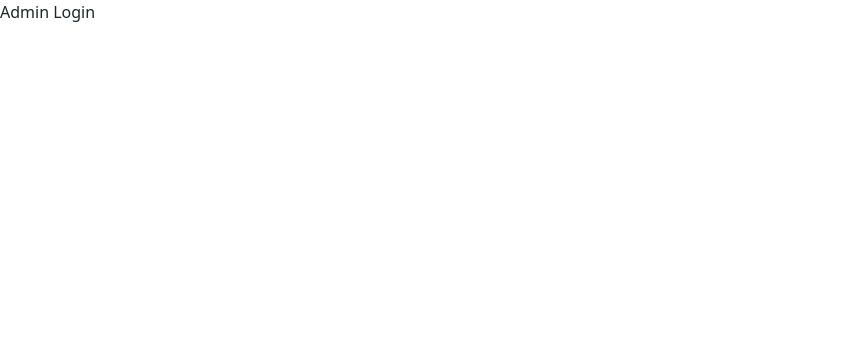
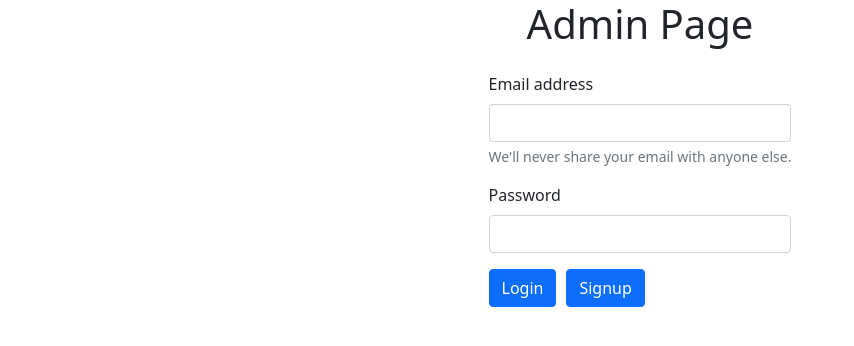
Before and after one commit to shivasinghal2000/GiftAbled, a React (Create React App) app in the folder giftabled/: page /admin in a window 1280 px wide. Shown: the top 346 px of the page, without its empty margins (0-854 px from the left). Built offline with nearby package versions, Linux system fonts and the light colour scheme; no server answers; the database is empty.

Commit message:
Adminpage.js

```diff
--- a/giftabled/src/App.js
+++ b/giftabled/src/App.js
@@ -9,38 +9,41 @@ import Home from "./components/Home.js";
 import Dashboard from "./components/Dashboard.js";
 import Admin_login from "./components/Admin_login.js";
 import User_login from "./components/User_login.js";
-
+import Navbar_admin from "./components/Navbar_admin.js";
+import { useEffect, useState } from "react";
+import Notification from "./components/Notification.js";
 function App() {
-
+  const [user, setUser] = useState(auth.currentUser);
+  useEffect(() => {
+    const unsubscribe = auth.onAuthStateChanged((user) => {
+      if (user) {
+        setUser(user);
+      } else {
+        setUser(null);
+      }
+    });
+    return unsubscribe;
+  }, []);
   return (
     <div className="App">
-
+      {user ? (
         <Router>
+          <Navbar_admin/>
           <Switch>
-          <Route exact path="/">
+            <Route exact path="/">
               <Home />
             </Route>
-            <Route exact path="/user/profile">
-              <Profile />
+            <Route exact path="/admin/dashboard">
+              <Dashboard />
             </Route>
-            <Route exact path="/user/disabilitytracker">
-              <Disabilitytrackerform />
+            <Route exact path="/admin/notification">
+              <Notification/>
             </Route>
-            <Route exact path="/user/Resources">
-              <Resources />
-            </Route>
-            <Route exact path="/user">
-                <User_login/>
-            </Route>
-            <Route exact path="/admin">
-                <Admin_login/>
-            </Route>
-            <Route exact path="/admin/dashboard">
-                <Dashboard/>
-            </Route>
-
           </Switch>
         </Router>
+      ) : (
+        <Admin_login />
+      )}
     </div>
   );
 }
--- a/giftabled/src/components/Admin_login.js
+++ b/giftabled/src/components/Admin_login.js
@@ -1,11 +1,156 @@
-import React from 'react'
+import React, { useState, useEffect } from "react";
+import { auth, db } from "../util/firebase";
+function Admin_login() {
+  const [type, setType] = useState(false);
+  const [name, setName] = useState();
+  const [email, setEmail] = useState();
+  const [password, setPassword] = useState();
+  const [check, setCheck] = useState();
+  useEffect(() => {
+    let isSubscribed = true;
+    db.collection("admin").onSnapshot((snap) => {
+      const list = snap.docs.map((doc) => ({
+        id: doc.id,
+        ...doc.data(),
+      }));
+      return () => (isSubscribed = false);
+    });
+  }, []);
+  function login() {
+    setType(false);
+  }
+  function signup() {
+    setType(true);
+  }
+  async function Signup() {
+    if (email && password && name) {
+      await auth
+        .createUserWithEmailAndPassword(email, password)
+        .then((value) => {
+        //   let user = auth.currentUser;
+        // user.sendEmailVerification();
+        // auth.signOut();
+        // alert("Email sent");
+        db.collection("admin").add({
+          role: "admin",
+          name,
+          email,
+          password,
+          userid: auth.currentUser.uid,
+        });
+        var user = auth.currentUser;
+        user
+          .updateProfile({
+            displayName: name
+          })
+          .then((e) => {
+            console.log(auth.displayName);
+          });
+        })
+        .then((value) => {
+        })
+        .catch((e) => {
+          console.log("error")
+        });
+    }
+  }
+  async function Login() {
+    if (email && password) {
+      await db
+        .collection("admin")
+        .where("email", "==", email)
+        .where("password", "==", password)
+        .get()
+        .then((querySnapshot) => {
+          querySnapshot.forEach((doc) => {
+            setCheck(true);
+          });
+        }).then((event)=>{
+          if (check) {
+             auth
+              .signInWithEmailAndPassword(email, password)
+              .then((value) => {
+                console.log("logged by" + name);
+              })
+              .catch((error) => {
+                console.log(error);
+              });
+          } else {
+            alert("invalid credentials");
+          }
+        })
+        .catch((error) => {
+          console.log("Error getting documents: ", error);
+        });
+    } else {
+      alert("you should fill all the details");
+    }
+  }
+  return (
+    <div>
+      <h1 className="d-flex justify-content-center">Admin Page</h1>
+      <div className="container d-flex justify-content-center my-4">
+        <form
+          onSubmit={(e) => {
+            e.preventDefault();
+            type ? Signup() : Login();
+          }}
+        >
+          {type ? (
+            <div className="mb-3">
+              <label htmlFor="exampleInputName" className="form-label">
+                Name
+              </label>
+              <input
+                type="text"
+                className="form-control"
+                id="exampleInputName"
+                value={name}
+                onChange={(e) => setName(e.target.value)}
+              />
+            </div>
+          ) : null}
+          <div className="mb-3">
+            <label htmlFor="exampleInputEmail1" className="form-label">
+              Email address
+            </label>
+            <input
+              type="email"
+              className="form-control"
+              id="exampleInputEmail1"
+              aria-describedby="emailHelp"
+              onChange={(e) => setEmail(e.target.value)}
+            />
+            <div id="emailHelp" className="form-text">
+              We'll never share your email with anyone else.
+            </div>
+          </div>
+          <div className="mb-3">
+            <label htmlFor="exampleInputPassword1" className="form-label">
+              Password
+            </label>
+            <input
+              type="password"
+              className="form-control"
+              id="exampleInputPassword1"
+              onChange={(e) => setPassword(e.target.value)}
+            />
+          </div>
 
-function Admin_login() {
-    return (
-        <div>
-            Admin Login
-        </div>
-    )
+          <button className="btn btn-primary" onClick={login}>
+            Login
+          </button>
+          <button
+            className="btn btn-primary"
+            style={{ marginLeft: 10 }}
+            onClick={signup}
+          >
+            Signup
+          </button>
+        </form>
+      </div>
+    </div>
+  );
 }
 
-export default Admin_login
+export default Admin_login;
--- a/giftabled/src/components/Home.js
+++ b/giftabled/src/components/Home.js
@@ -2,7 +2,7 @@ import React from 'react'
 
 function Home() {
     return (
-        <div>
+        <div className="container">
             Home
         </div>
     )
--- a/giftabled/src/components/Navbar_admin.js
+++ b/giftabled/src/components/Navbar_admin.js
@@ -1,9 +1,48 @@
 import React from "react";
-
+import { BrowserRouter as Router, Switch, Route, Link } from "react-router-dom";
+import {auth} from '../util/firebase';
 function Navbar_admin() {
   return (
     <div className="container">
-
+        <nav className="navbar navbar-expand-lg navbar-dark bg-dark">
+        <div className="container-fluid">
+          <Link className="navbar-brand" to="/">
+            Giftabled
+          </Link>
+          <button
+            className="navbar-toggler"
+            type="button"
+            data-bs-toggle="collapse"
+            data-bs-target="#navbarSupportedContent"
+            aria-controls="navbarSupportedContent"
+            aria-expanded="false"
+            aria-label="Toggle navigation"
+          >
+            <span className="navbar-toggler-icon"></span>
+          </button>
+          <div className="collapse navbar-collapse" id="navbarSupportedContent">
+            <ul className="navbar-nav me-auto mb-2 mb-lg-0">
+              <li className="nav-item">
+                <Link className="nav-link" to="/admin/notification">
+                  Notification
+                </Link>
+              </li>
+              <li className="nav-item">
+                <Link className="nav-link" to="/admin/dashboard">
+                    Dashboard
+                </Link>
+              </li>
+              <li className="nav-item">
+                <Link className="nav-link" to="/user/Resources" onClick={(e)=>{
+                    auth.signOut();
+                }}>
+                    SignOut
+                </Link>
+              </li>
+            </ul>
+          </div>
+        </div>
+      </nav>
     </div>
   );
 }
--- /dev/null
+++ b/giftabled/src/components/Notification.js
@@ -0,0 +1,11 @@
+import React from 'react'
+
+function Notification() {
+    return (
+        <div>
+            Notifications
+        </div>
+    )
+}
+
+export default Notification
```
Also changed, not shown: giftabled/src/components/Adminpage.js (added, +11 -0 lines), giftabled/src/components/Navbar_user.js (+2 -37 lines).
